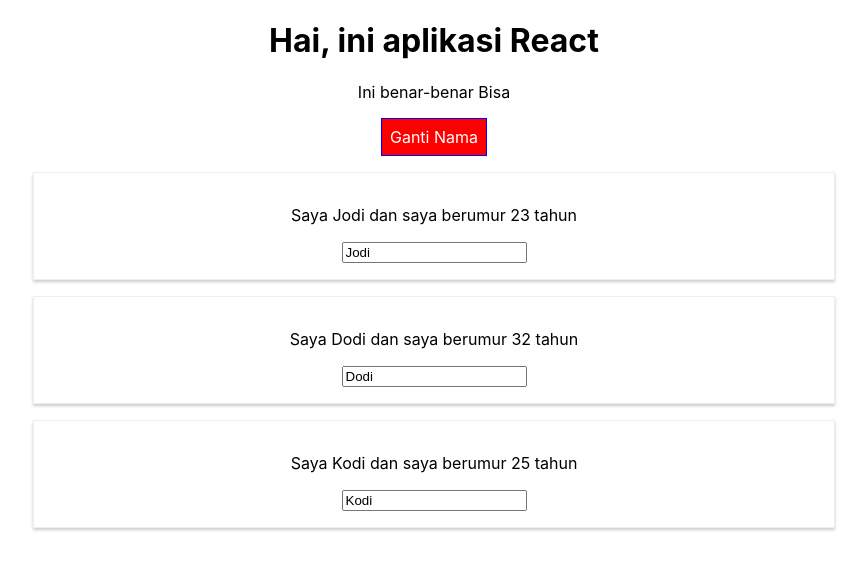
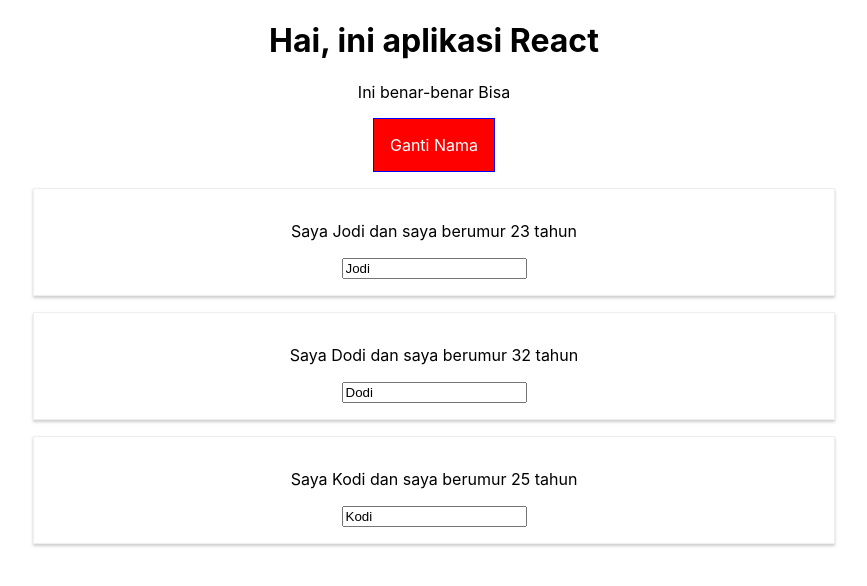
Before and after one commit to nyunpar/react-complete-guide, a React (Create React App) app: page / in a window 1280 px wide. Both pictures are taken after a click on the button "Ganti Nama". Shown: the top 586 px of the page, without its empty margins (206-1073 px from the left). Built offline with nearby package versions, Linux system fonts and the light colour scheme.

Commit message:
css module pseudo

```diff
--- a/src/App.js
+++ b/src/App.js
@@ -34,16 +34,8 @@
   }
 
   render(){
-    const style ={
-      backgroundColor:'green',
-      color: 'white',
-      font:'inherit',
-      border: '1px solid blue',
-      padding :'8px',
-      cursor:'pointer',
-
-    };
     let persons = null;
+    let btnClass = '';
     if (this.state.showPersons){
       persons = (
         <div>
@@ -57,9 +49,8 @@
             })}
         </div>
       );
-      style.backgroundColor = 'red';
-
-    }
+      btnClass =  Classes.Red;
+      }
 
     let classes =[];
     if(this.state.persons.length <= 2 ){
@@ -75,7 +66,7 @@
         <h1>Hai, ini aplikasi React</h1>
         <p className ={classes.join(' ')}>Ini benar-benar Bisa</p>
         <button
-          style={style}
+          className= {btnClass}
           onClick={this.HilangkanNamaHandle}>Ganti Nama</button>
           {persons}
       </div>
--- a/src/App.module.css
+++ b/src/App.module.css
@@ -7,3 +7,26 @@
 .bold{
   font-weight: bold;
 }
+
+.App button{
+  border: 1px solid blue;
+  padding:16px;
+  background-color:green;
+  font:inherit;
+  color:white;
+  cursor: pointer;
+}
+
+.App button:hover{
+  background-color: lightgreen;
+  color:black;
+}
+
+.App button.Red{
+  background-color: red;
+}
+
+.App button.Red:hover{
+  background-color: salmon;
+  color:black;
+}
--- a/src/Person/Person.js
+++ b/src/Person/Person.js
@@ -1,9 +1,9 @@
 import React from 'react';
-import './Person.css';
+import classes from './Person.module.css';
 
 const person = (props)=> {
     return (
-        <div className="Person" >
+        <div className={classes.Person} >
             <p onClick ={props.click}> Saya {props.nama} dan saya berumur {props.umur} tahun</p>
             <p>{props.children}</p>
             <input type="text" onChange={props.changed} value = {props.nama}/>
```
Also changed, not shown: src/Person/Person.module.css (renamed from src/Person/Person.css).
